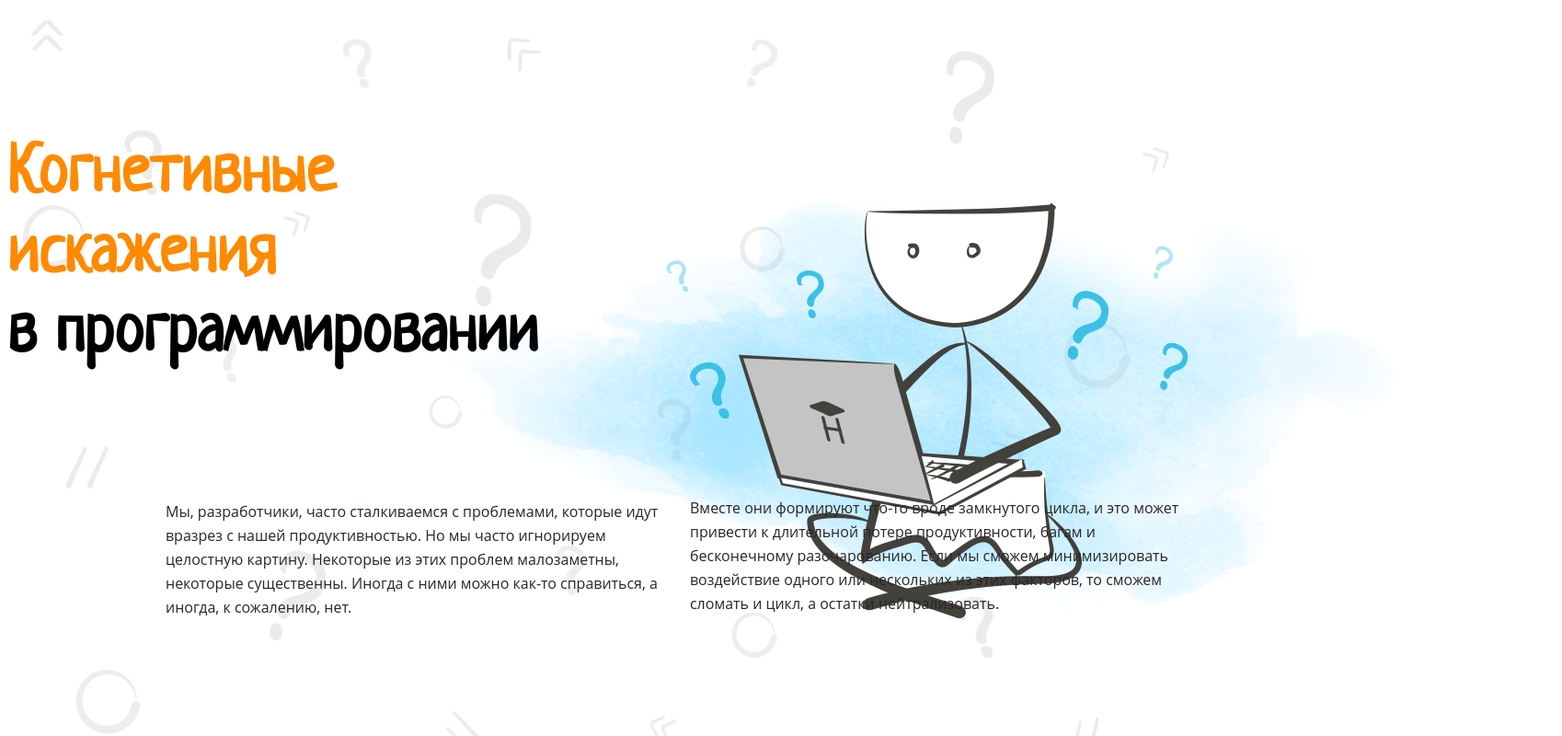
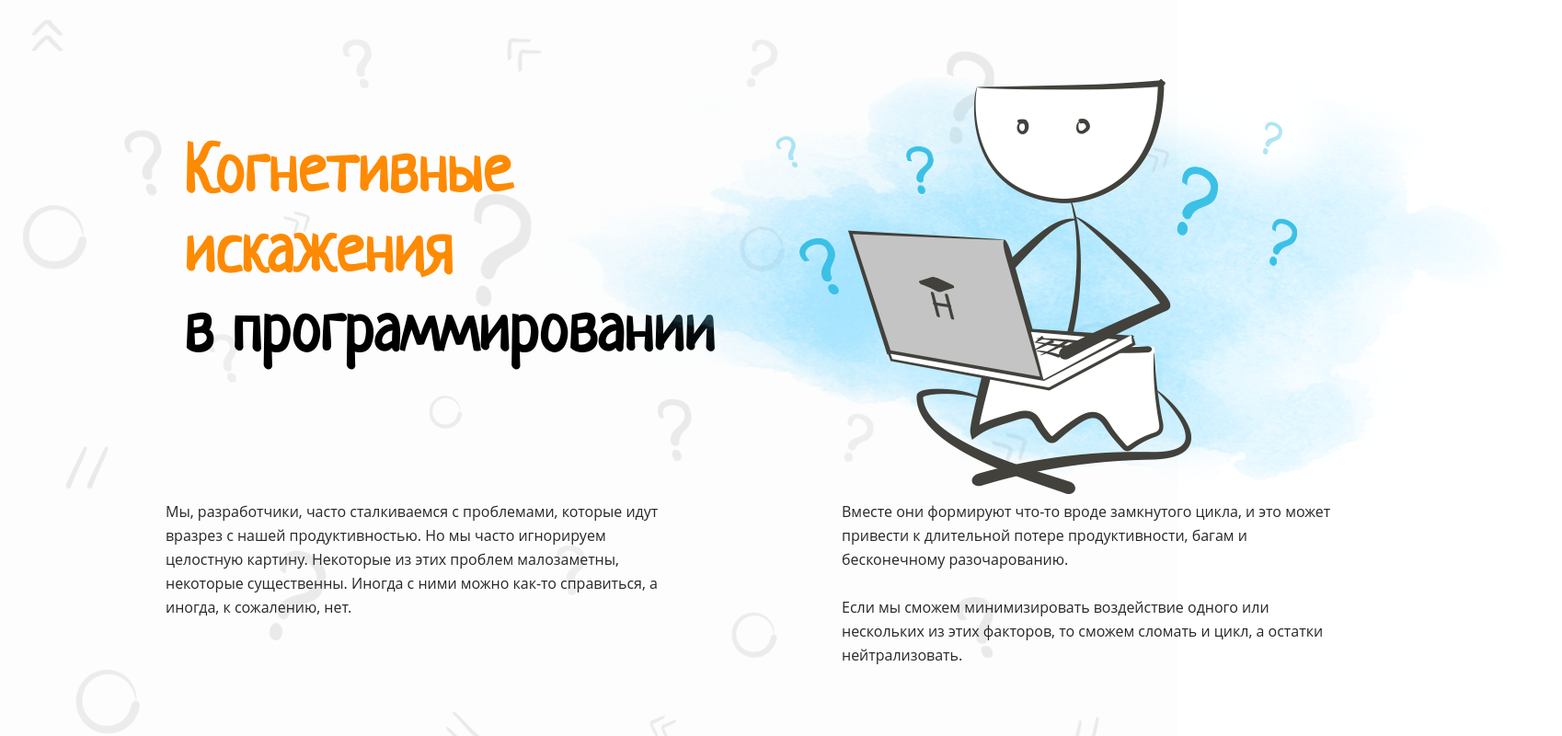
Before and after one commit to MostOfLuck/layout-designer-project-58, a website: page src/index.html in a window 1280 px wide. Shown: the whole page at 92% size, 1698 px wide, since content can reach past the window. Drawn offline with Linux system fonts and the light colour scheme; a web font is replaced by a local one.

Commit message:
update src

```diff
--- a/src/index.html
+++ b/src/index.html
@@ -9,11 +9,11 @@
 <body>
   <header></header>
   <main>
-    <h1><span class="orange">Когнетивные</span><br><span class="orange">искажения</span><br>в программировании</h1>
+    <h1 class="maon-title"><span class="orange">Когнетивные</span><br><span class="orange">искажения</span><br>в программировании</h1>
     <div class="main-tota"></div>
     <div class="text-block-container">
       <div class="text-block1">Мы, разработчики, часто сталкиваемся с проблемами, которые идут вразрез с нашей продуктивностью. Но мы часто игнорируем целостную картину. Некоторые из этих проблем малозаметны, некоторые существенны. Иногда с ними можно как-то справиться, а иногда, к сожалению, нет.</div>
-      <div class="text-block2">Вместе они формируют что-то вроде замкнутого цикла, и это может привести к длительной потере продуктивности, багам и бесконечному разочарованию. Если мы сможем минимизировать воздействие одного или нескольких из этих факторов, то сможем сломать и цикл, а остатки нейтрализовать.</div>
+      <div class="text-block2">Вместе они формируют что-то вроде замкнутого цикла, и это может привести к длительной потере продуктивности, багам и бесконечному разочарованию. <br> <br> Если мы сможем минимизировать воздействие одного или нескольких из этих факторов, то сможем сломать и цикл, а остатки нейтрализовать.</div>
     </div>
   </main>
   <footer></footer>
--- a/src/style.css
+++ b/src/style.css
@@ -49,26 +49,26 @@ header,main,footer {
 
 header::before {
   content: "";
-  position: fixed; /* Используем position: fixed; */
-  top: 0;
-  left: 0;
-  right: 0;
-  bottom: 0;
+  position: absolute;
   background-image: url(/img/background.png);
+  background-color: #F5F4F0;
   background-repeat: no-repeat;
   background-size: cover;
   opacity: 0.1;
+  top: 0;
+  left: 0;
+  width: 100%;
+  height: 100%;
   z-index: -1;
 }
-
 .main-tota {
   background-image: url(/img/main.png);
 }
 .main-tota {
 height: 525px;
-top: 55px;
+top: -80px;
 right: -270px;
-left: 461px;
+left: 580px;
 }
 .main-tota {
   position: relative;
@@ -85,6 +85,11 @@ h1 {
   color: var(--primary);
 }
 
+.maon-title {
+  left: 200px;
+  top: 100px;
+  height: 258px;
+}
 .dark {
   color: var(--dark);
 }
@@ -129,10 +134,10 @@ text-align: left;
 }
 
 .text-block2 {
-width: 540px;
-height: 186px;
-top: 539px;
-left: 735px;
+  width: 540px;
+  height: 141px;
+  top: 543px;
+left: 900px;
 }
 
 .text-block2 {
@@ -144,5 +149,6 @@ left: 735px;
 }
 
 .text-block2 {
+  justify-content: center;
   position: absolute;
 }
```
